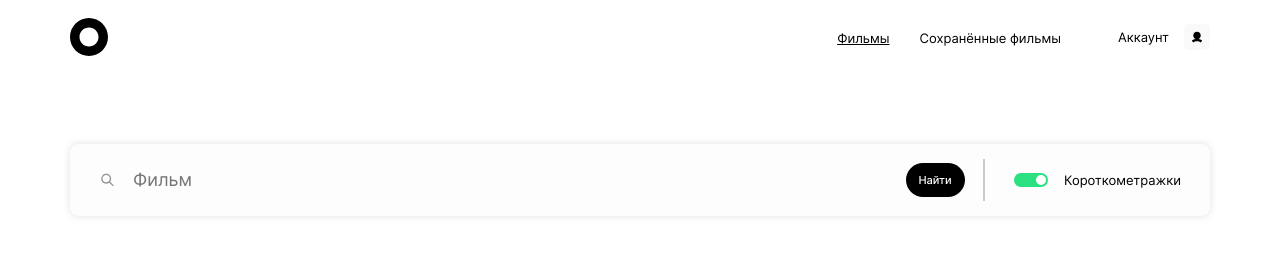
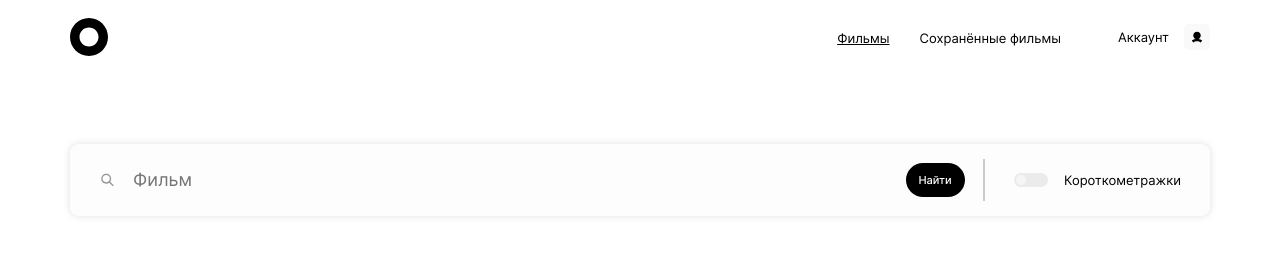
Before and after one commit to Anton-Lazutin/movies-explorer-frontend, a React (Create React App) app: page /movies in a window 1280 px wide. Shown: the top 260 px of the page. Built offline with nearby package versions, Linux system fonts and the light colour scheme.

Commit message:
fixed checkbox, searchform

```diff
--- a/src/components/Movies/FilterCheckbox/FilterCheckbox.jsx
+++ b/src/components/Movies/FilterCheckbox/FilterCheckbox.jsx
@@ -6,7 +6,7 @@ export default function FilterCheckbox({ isCheck, changeShort }) {
     <div className="checkbox">
       <div
         className={`checkbox__click ${
-          !isCheck ? "checkbox__click_active" : ""
+          isCheck ? "checkbox__click_active" : ""
         }`}
         onClick={() => changeShort()}
 
--- a/src/components/Movies/MoviesCardList/MoviesCardList.jsx
+++ b/src/components/Movies/MoviesCardList/MoviesCardList.jsx
@@ -4,7 +4,7 @@ import "./MoviesCardList.css";
 import { useState } from "react";
 import Preloader from '../Preloader/Preloader';
 
-export default function MoviesCardList({ movies, addMovie, isLoading, savedMovies, onDelete, serverError, firstEntrance }) {
+export default function MoviesCardList({ movies, addMovie, isLoading, savedMovies, onDelete }) {
   const { pathname } = useLocation()
   const [count, setCount] = useState(printCards().init);
   const fact = movies.slice(0, count);
@@ -28,8 +28,8 @@ export default function MoviesCardList({ movies, addMovie, isLoading, savedMovie
 
   return (
     <section className="card-list page__card-list">
-      <ul className="card-list__lists">
-      {isLoading ? <Preloader /> :
+      <ul className='card-list__lists'>
+        {isLoading ? <Preloader /> :
           (pathname === '/movies' && fact.length !== 0) ?
             fact.map(data => {
               return (
--- a/src/components/Movies/SearchForm/SearchForm.jsx
+++ b/src/components/Movies/SearchForm/SearchForm.jsx
@@ -45,6 +45,7 @@ export default function SearchForm({
         className="search-form__input"
         type="text"
         placeholder="Фильм"
+        name="search"
         value={values.search || ""}
         onChange={(evt) => {
           handleChange(evt);
```
